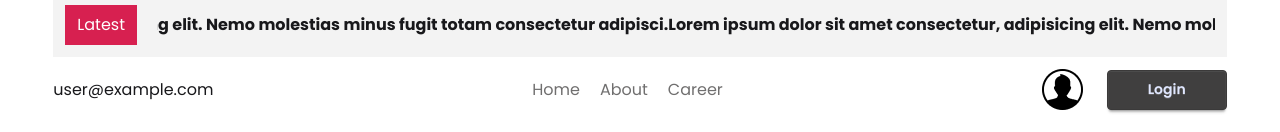
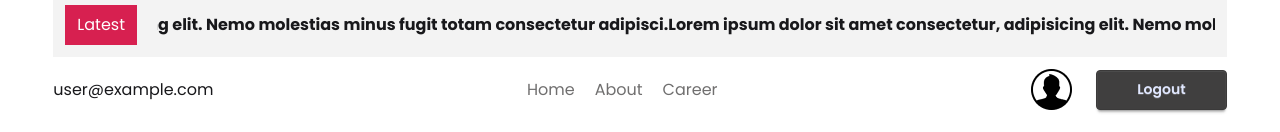
Before and after one commit to mdtanvirislamrakib/Dragon-news-project, a React (Vite) app: page /category/0 in a window 1280 px wide. Shown: the part 177-309 px from the top of the page. Built offline with nearby package versions, Linux system fonts and the light colour scheme; no server answers; sample sign-in values are in the browser's storage.

Commit message:
logout functionality added

```diff
--- a/src/Provider/AuthProvider.jsx
+++ b/src/Provider/AuthProvider.jsx
@@ -1,6 +1,6 @@
 import React, { createContext, useEffect, useState } from 'react';
 import app from '../FireBase/firebase.config';
-import { createUserWithEmailAndPassword, getAuth, onAuthStateChanged } from "firebase/auth";
+import { createUserWithEmailAndPassword, getAuth, onAuthStateChanged, signOut } from "firebase/auth";
 
 
 
@@ -15,6 +15,12 @@ const AuthProvider = ({children}) => {
     const createUser = (email, password) => {
         return createUserWithEmailAndPassword(auth, email, password)
     }
+
+    const logOut = () => {
+        return signOut(auth)
+    }
+
+
     useEffect(() => {
         const unSubscribe = onAuthStateChanged(auth, (currentUser) => {
             setUser(currentUser)
@@ -28,6 +34,7 @@ const AuthProvider = ({children}) => {
         user,
         setUser,
         createUser,
+        logOut,
     }
     return (
         <AuthContext value={authData}>
--- a/src/components/Navbar/Navbar.jsx
+++ b/src/components/Navbar/Navbar.jsx
@@ -4,7 +4,16 @@ import userImage from "../../assets/user.png"
 import { AuthContext } from '../../Provider/AuthProvider';
 
 const Navbar = () => {
-    const {user} = use(AuthContext);
+    const { user, logOut } = use(AuthContext);
+
+    const handleLogout = () => {
+
+        logOut().then(() => {
+            alert("Log out successfully");
+        }) .catch(error => {
+            console.log(error);
+        })
+    }
     return (
         <div className='flex justify-between items-center'>
             <div>{user && <p>{user.email}</p>}</div>
@@ -15,7 +24,10 @@ const Navbar = () => {
             </div>
             <div className='login-btn flex items-center gap-6'>
                 <img src={userImage} alt="" />
-                <Link to="/auth/login" className='btn btn-primary px-10'>Login</Link>
+                {
+                    user ? <button onClick={handleLogout} className='btn btn-primary px-10'>Logout</button> : <Link to="/auth/login" className='btn btn-primary px-10'>Login</Link>
+                }
+
             </div>
         </div>
     );
```
